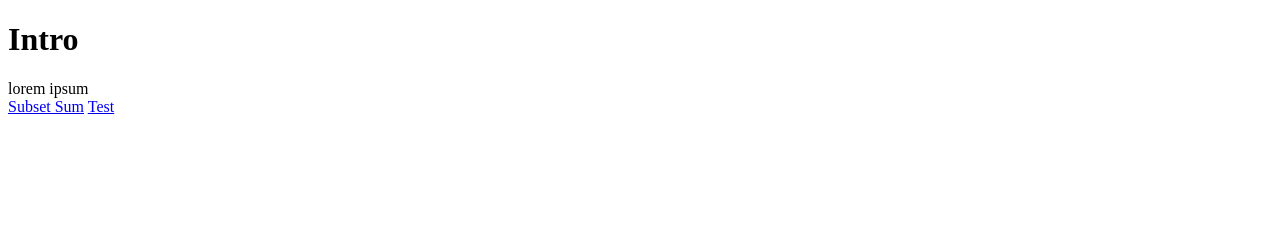
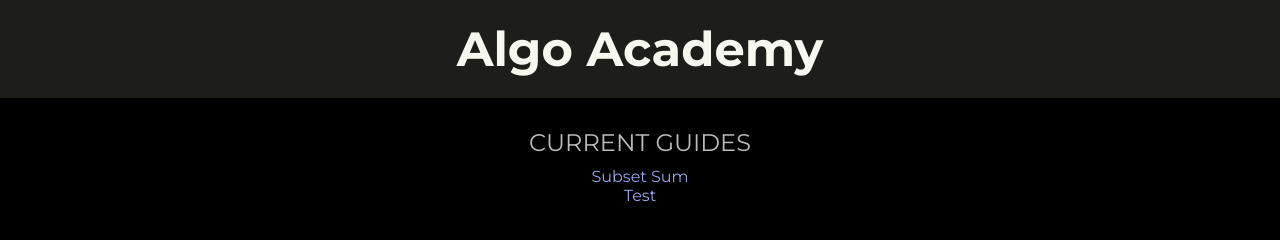
Before and after one commit to timhwang21/algo-academy, a plain HTML site: page index.html in a window 1280 px wide. Drawn offline with Linux system fonts and the light colour scheme.

Commit message:
add styling

```diff
--- /dev/null
+++ b/css/main.css
@@ -0,0 +1,67 @@
+html, body, div, span, h1, h2, h3, h4, h5, h6,
+p, blockquote, pre, a, code, em, img, s, b, u,
+i, center, ol, ul, li, form, label, legend, table,
+caption, tbody, tfoot, thead, tr, th, td, article,
+aside, canvas, details, embed, figure, figcaption,
+footer, header, hgroup, menu, nav, output, ruby,
+section, summary, time, mark, audio, video {
+  margin: 0;
+  padding: 0;
+  border: 0;
+  display: inherit;
+  font-size: 100%;
+  font: inherit;
+  vertical-align: baseline;
+}
+
+html {
+  font-family: 'Montserrat', sans-serif;
+  background: black;
+}
+
+header {
+  color: #F6F7EE;
+  display: flex;
+  flex-direction: column;
+  align-items: center;
+  background: #1D1E19;
+  padding: 10px;
+}
+
+nav {
+  color: #BBB;
+  display: flex;
+  flex-direction: column;
+  align-items: center;
+  padding: 20px;
+}
+
+h1 {
+  font-size: 48px;
+  font-weight: 700;
+  padding: 10px;
+}
+
+h2 {
+  font-size: 24px;
+  text-transform: uppercase;
+  padding: 10px;
+}
+
+a {
+  color: #99A7EE;
+  transition-duration: 0.1s;
+  text-decoration: none;
+}
+
+a:hover {
+  color: white;
+}
+
+#md {
+  margin: auto;
+  width: 80%;
+  background: #1D1E19;
+  border-radius: 4px;
+  color: white;
+}
--- a/index.html
+++ b/index.html
@@ -4,16 +4,19 @@
   <title>Algo Academy</title>
   <script src="vendor/jquery-2.2.3.min.js"></script>
   <script src="vendor/markdown.min.js"></script>
+  <link rel="stylesheet" type="text/css" href="css/main.css">
+  <link href='https://fonts.googleapis.com/css?family=Montserrat:400,700' rel='stylesheet' type='text/css'>
 </head>
 <body>
-  <div>
-    <h1>Intro</h1>
-    lorem ipsum
-  </div>
+  <header>
+    <h1>Algo Academy</h1>
+  </header>
 
+  <nav>
+    <h2>CURRENT GUIDES</h2>
   <a href="#" class="parser" id="md/SubsetSum.md">Subset Sum</a>
   <a href="#" class="parser" id="md/Test.md">Test</a>
-
+  </nav>
   <div id="md"></div>
 </body>
 <script src="lib/markdownParser.js"></script>
```
